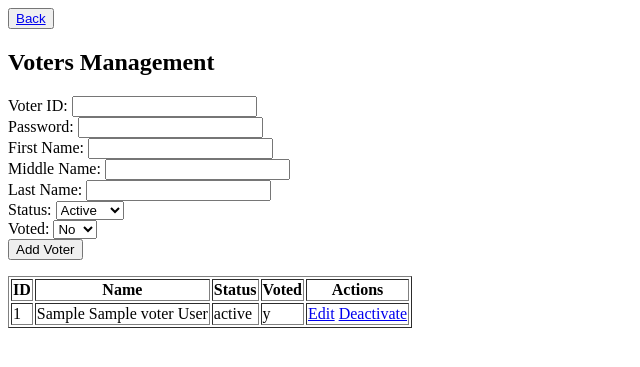
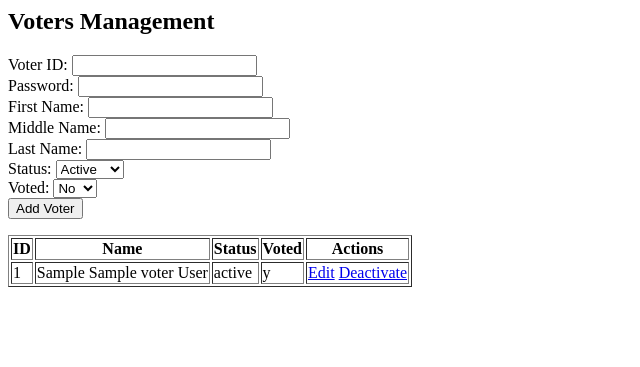
Before and after one commit to AllanaFelizeSalar/election, a PHP site: page /voters.php in a window 1280 px wide. Shown: the top 367 px of the page, without its empty margins (0-640 px from the left). Run offline with PHP 8.4, Linux system fonts and the light colour scheme; tables that the repository leaves empty hold one stand-in row (values such as "Sample post").

Commit message:
Refactor voter management logic and forms

```diff
--- a/voters.php
+++ b/voters.php
@@ -1,21 +1,7 @@
 <?php
-// voters.php - CRUD for Voters table
 require_once 'config.php';
 
-// Check if editing
-$edit_mode = false;
-$edit_voter = null;
-
-if (isset($_GET['edit'])) {
-    $edit_mode = true;
-    $edit_id = $_GET['edit'];
-
-    // Fetch the voter's data
-    $result = $conn->query("SELECT * FROM Voters WHERE voterID='$edit_id'");
-    $edit_voter = $result->fetch_assoc();
-}
-
-// Handle Add Voter
+// add
 if (isset($_POST['add'])) {
     $voterID = $_POST['voterID'];
     $voterPass = password_hash($_POST['voterPass'], PASSWORD_DEFAULT);
@@ -28,7 +14,7 @@ if (isset($_POST['add'])) {
     $conn->query("INSERT INTO Voters (voterID, voterPass, voterFName, voterMName, voterLName, voterStat, voted) VALUES ('$voterID', '$voterPass', '$voterFName', '$voterMName', '$voterLName', '$voterStat', '$voted')");
 }
 
-// Handle Edit Voter
+// edit
 if (isset($_POST['edit'])) {
     $id = $_POST['id'];
     $voterPass = password_hash($_POST['voterPass'], PASSWORD_DEFAULT);
@@ -41,18 +27,27 @@ if (isset($_POST['edit'])) {
     $conn->query("UPDATE Voters SET voterPass='$voterPass', voterFName='$voterFName', voterMName='$voterMName', voterLName='$voterLName', voterStat='$voterStat', voted='$voted' WHERE voterID='$id'");
 }
 
-// Handle Deactivate Voter
+$edit_mode = false;
+$edit_voter = null;
+
+if (isset($_GET['edit'])) {
+    $edit_mode = true;
+    $edit_id = $_GET['edit'];
+
+    $result = $conn->query("SELECT * FROM Voters WHERE voterID='$edit_id'");
+    $edit_voter = $result->fetch_assoc();
+}
+
 if (isset($_GET['deactivate'])) {
     $id = $_GET['deactivate'];
     $conn->query("UPDATE Voters SET voterStat='inactive' WHERE voterID='$id'");
 }
 
-// Fetch all active voters
 $voters = $conn->query("SELECT * FROM Voters WHERE voterStat='active'");
 ?>
 
 <?php if ($edit_mode && $edit_voter): ?>
-<!-- Edit Voter Form -->
+<!-- edit voter -->
 <h2>Edit Voter</h2>
 <form method="post">
     <input type="hidden" name="id" value="<?= $edit_voter['voterID'] ?>">
@@ -75,8 +70,8 @@ $voters = $conn->query("SELECT * FROM Voters WHERE voterStat='active'");
     <a href="voters.php">Cancel</a>
 </form>
 <?php else: ?>
-<!-- Add Voter Form -->
-<button><a href="index.php">Back</a></button>
+
+<!-- add voter -->
 <h2>Voters Management</h2>
 <form method="post">
     <input type="hidden" name="id" value="">
```
